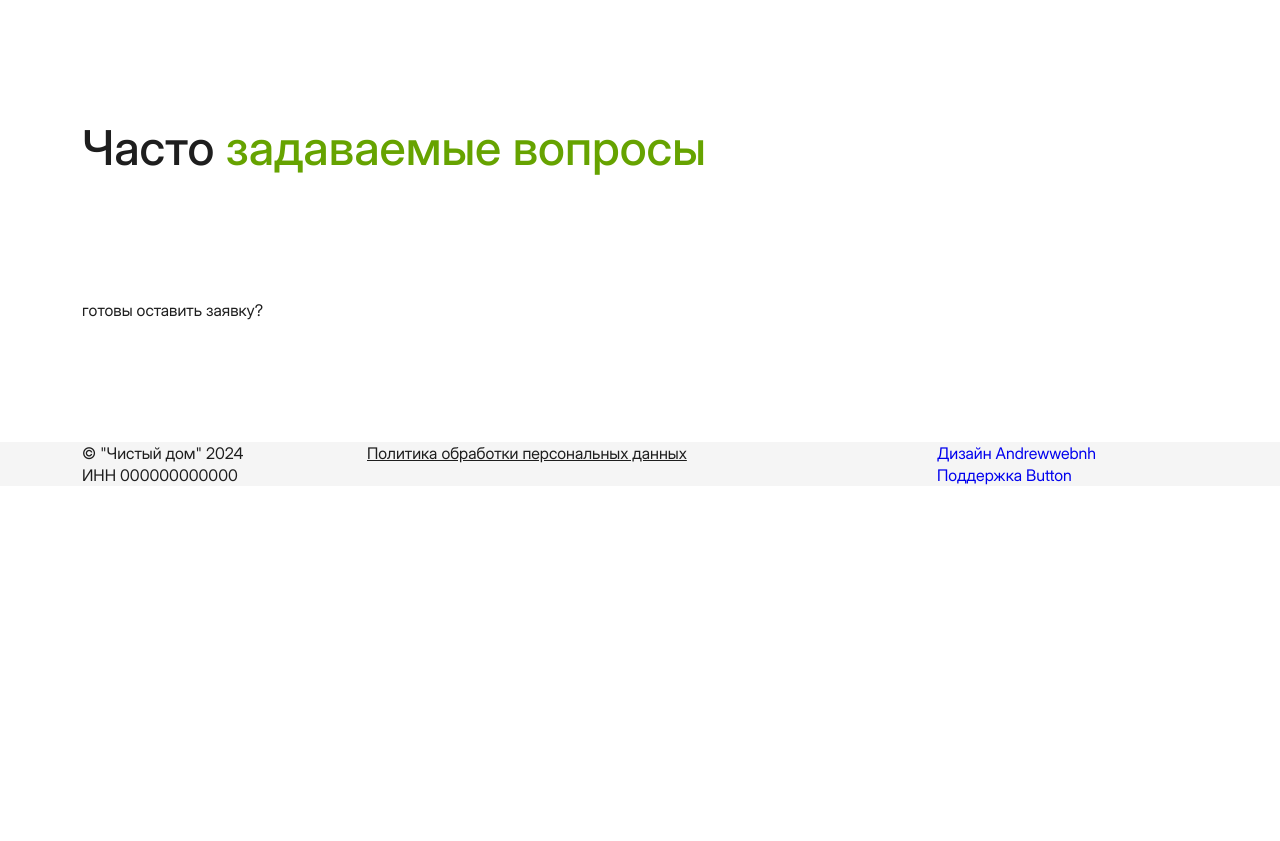
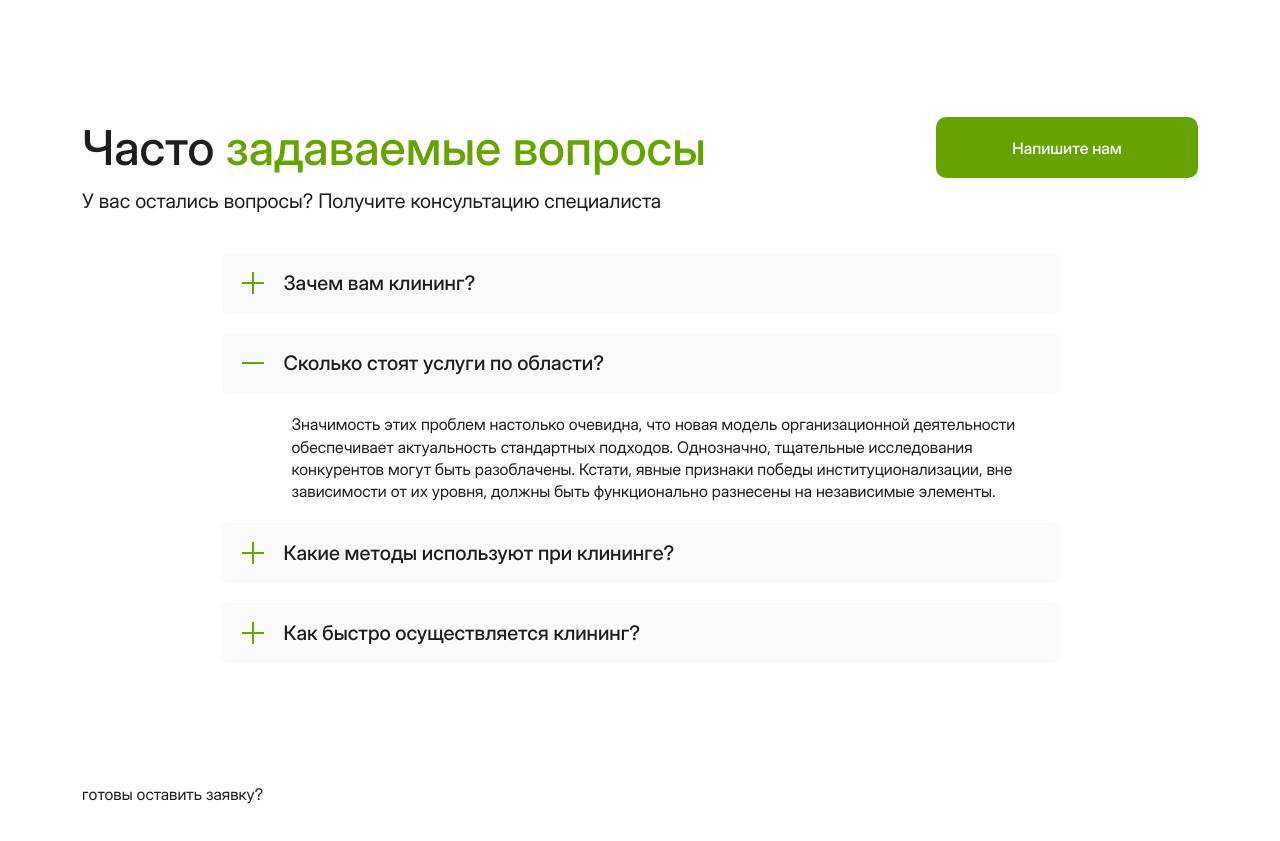
Before and after one commit to motor100/chistydom, a website: page app/1.html in a window 1280 px wide. Shown: the part 7314-8155 px from the top of the page. Before the commit the page ends 7800 px from the top, so only its background shows below. Drawn offline with nearby package versions, Linux system fonts and the light colour scheme; files that its build step writes are made by us from their sources.

Commit message:
Faq section

```diff
--- a/app/1.html
+++ b/app/1.html
@@ -380,7 +380,41 @@
 
   <div class="faq-section section">
     <div class="container">
-      <div class="section-title">Часто <span class="greencolor">задаваемые вопросы</span></div>
+      <div class="section-title-wrapper">
+        <div class="section-title">Часто <span class="greencolor">задаваемые вопросы</span></div>
+        <button class="feedback-btn">Напишите нам</button>
+      </div>
+      <div class="subtitle">У вас остались вопросы? Получите консультацию специалиста</div>
+      <div class="accordeon">
+        <div class="item">
+          <div class="title">
+            <div class="plus"></div>
+            <div class="title-text">Зачем вам клининг?</div>
+          </div>
+          <div class="content"></div>
+        </div>
+        <div class="item active">
+          <div class="title">
+            <div class="plus"></div>
+            <div class="title-text">Сколько стоят услуги по области?</div>
+          </div>
+          <div class="content">Значимость этих проблем настолько очевидна, что новая модель организационной деятельности обеспечивает актуальность стандартных подходов. Однозначно, тщательные исследования конкурентов могут быть разоблачены. Кстати, явные признаки победы институционализации, вне зависимости от их уровня, должны быть функционально разнесены на независимые элементы.</div>
+        </div>
+        <div class="item">
+          <div class="title">
+            <div class="plus"></div>
+            <div class="title-text">Какие методы используют при клининге?</div>
+          </div>
+          <div class="content"></div>
+        </div>
+        <div class="item">
+          <div class="title">
+            <div class="plus"></div>
+            <div class="title-text">Как быстро осуществляется клининг?</div>
+          </div>
+          <div class="content"></div>
+        </div>
+      </div>
     </div>
   </div>
 
--- a/app/styles/sass/main.scss
+++ b/app/styles/sass/main.scss
@@ -650,6 +650,87 @@ ul {
   }
 }
 
+.faq-section {
+  .section-title-wrapper {
+    display: flex;
+    margin: 0 0 8px 0;
+    align-items: center;
+    justify-content: space-between;
+  }
+  .section-title {
+    margin: 0;
+  }
+  .feedback-btn {
+    display: block;
+    width: 262px;
+    height: 61px;
+    padding: 0;
+    border: none;
+    border-radius: 10px;
+    background-color: $greencolor;
+    font-family: 'interdisplay-medium';
+    font-size: inherit;
+    color: #fff;
+  }
+  .subtitle {
+    margin: 0 0 38px 0;
+    font-size: 20px;
+  }
+  .item {
+    width: 75%;
+    margin: 0 auto 20px auto;
+  }
+  .item .title {
+    display: flex;
+    height: 60px;
+    padding: 14px 20px;
+    background-color: #FAFAFA;
+    border-radius: 5px;
+    align-items: center;
+    transition: margin .2s;
+  }
+  .item.active .title {
+    margin-bottom: 20px;
+  }
+  .item .plus {
+    position: relative;
+    width: 22px;
+    height: 22px;
+    margin: 0 20px 0 0;
+  }
+  .item .plus::before,
+  .item .plus::after {
+    content: '';
+    position: absolute;
+    top: 10px;
+    left: 0;
+    width: 22px;
+    height: 2px;
+    background-color: $greencolor;
+  }
+  .item .plus::after {
+    transform: rotate(90deg);
+    transition: transform .2s;
+  }
+  .item.active .plus::after {
+    transform: rotate(0deg);
+  }
+  .title-text {
+    font-family: 'interdisplay-medium';
+    font-size: 20px;
+  }
+  .content {
+    min-height: 0;
+    padding: 0 0 0 70px;
+    overflow: hidden;
+    transition: min-height .2s;
+  }
+  .item.active .content {
+    min-height: 80px;
+  }
+
+}
+
 // footer
 .footer {
   background-color: $beigecolor;
```
Also changed, not shown: app/css/app.min.css.
